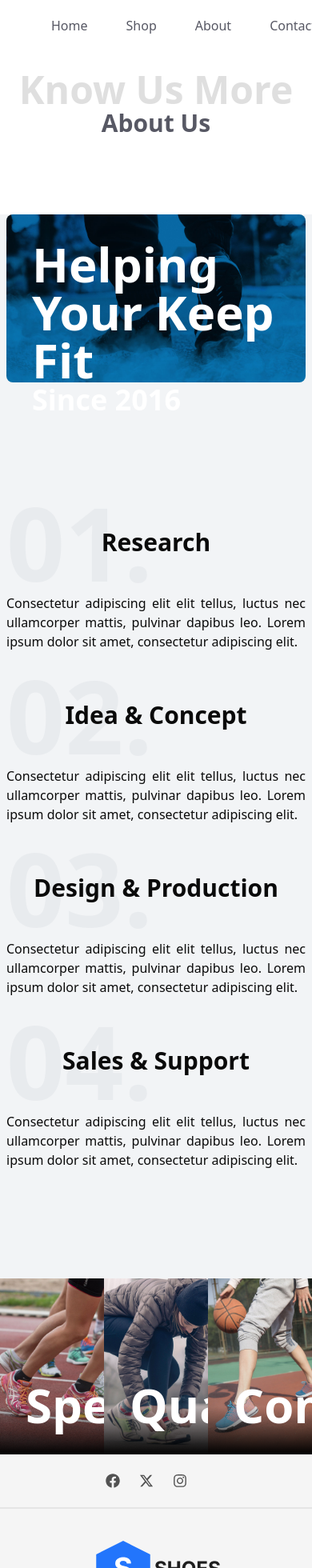
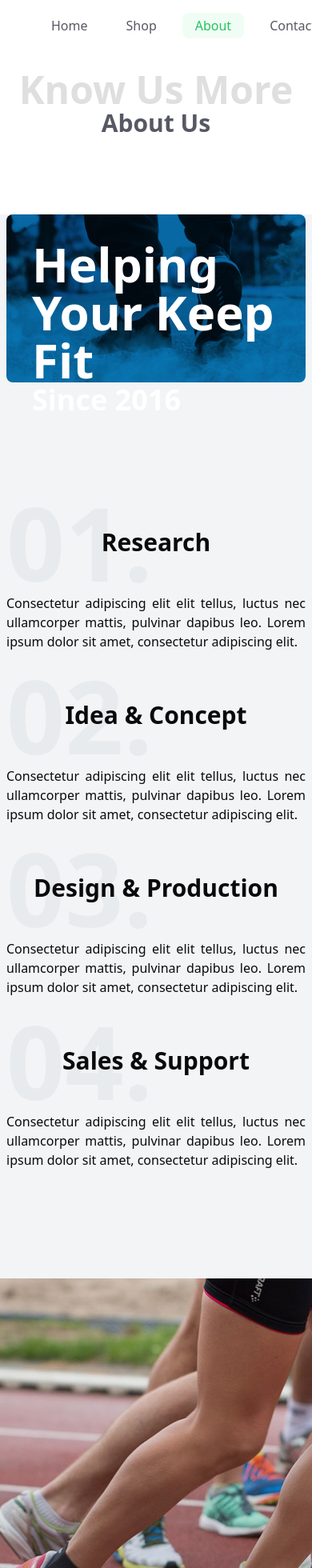
Before and after one commit to baliddeki/ovo-frontend, a React (Vite) app: page /about in a window 390 px wide. Shown: the top 1960 px of the page at 80% size. Built offline with nearby package versions, Linux system fonts and the light colour scheme.

Commit message:
fixed errors

```diff
--- a/src/components/user-components/UserHeader.tsx
+++ b/src/components/user-components/UserHeader.tsx
@@ -4,6 +4,8 @@ import {useActiveNav} from "@/assets/utils.tsx";
 import Cart from "@/components/user-components/Cart.tsx";
 const UserHeader = ()=>{
     const {activeBar, handleActiveBar, path} = useActiveNav();
+
+    console.log(path)
     return (
         <>
             <nav className={"flex items-center gap-4 section"}>
@@ -22,7 +24,7 @@ const UserHeader = ()=>{
                     <Link
                         onClick={()=>handleActiveBar("shop")}
                         to={"/shop"}
-                        className={`${activeBar === "shop" && path === "/shop" ? "bg-green-2 text-green-5 ": "text-gray-8"} hover:text-green-5 hover:bg-green-2 px-4 py-1 rounded-lg duration-300`}
+                        className={`${activeBar === "shop" || path === "/shop" ? "bg-green-2 text-green-5 ": "text-gray-8"} hover:text-green-5 hover:bg-green-2 px-4 py-1 rounded-lg duration-300`}
                     >
                         Shop
                     </Link>
@@ -30,7 +32,7 @@ const UserHeader = ()=>{
                     <Link
                         onClick={()=>handleActiveBar("about")}
                         to={"/about"}
-                        className={`${activeBar === "about" && path === "/about" ? "bg-green-2 text-green-5 ": "text-gray-8"} hover:text-green-5 hover:bg-green-2 px-4 py-1 rounded-lg duration-300`}
+                        className={`${activeBar === "about" || path === "/about" ? "bg-green-2 text-green-5 ": "text-gray-8"} hover:text-green-5 hover:bg-green-2 px-4 py-1 rounded-lg duration-300`}
                     >
                         About
                     </Link>
@@ -38,7 +40,7 @@ const UserHeader = ()=>{
                     <Link
                         onClick={()=>handleActiveBar("contact")}
                         to={"/contact"}
-                        className={`${activeBar === "contact" && path === "/contact" ? "bg-green-2 text-green-5 ": "text-gray-8"} hover:text-green-5 hover:bg-green-2 px-4 py-1 rounded-lg duration-300`}
+                        className={`${activeBar === "contact" || path === "/contact" ? "bg-green-2 text-green-5 ": "text-gray-8"} hover:text-green-5 hover:bg-green-2 px-4 py-1 rounded-lg duration-300`}
                     >
                         Contact
                     </Link>
--- a/src/pages/user-pages/about.tsx
+++ b/src/pages/user-pages/about.tsx
@@ -30,13 +30,13 @@ const About = ()=>{
                         <Services number={"04"} title={"Sales & Support"}/>
                     </div>
                 </div>
-                <div className={"grid grid-cols-3 "}>
+                <div className={"grid md:grid-cols-3 "}>
                     <div className={"relative"}>
                         <img className={"block w-full max-h-[46rem] object-cover"} src={speed}
                              alt={"Background Image"}/>
                         <div style={shadowBackground} className={"absolute bg-bottom-shadow top-0 left-0 w-full h-full flex flex-col p-8 md:px-14 md:py-24"}>
                             <div className={"mt-auto"}>
-                                <p className={"text-white text-6xl font-extrabold w-fit mx-auto"}>Speed</p>
+                                <p className={"text-white text-5xl lg:text-6xl font-extrabold w-fit mx-auto"}>Speed</p>
                             </div>
                         </div>
                     </div>
@@ -45,7 +45,7 @@ const About = ()=>{
                              alt={"Background Image"}/>
                         <div style={shadowBackground} className={"absolute bg-bottom-shadow top-0 left-0 w-full h-full flex flex-col p-8 md:px-14 md:py-24"}>
                             <div className={"mt-auto"}>
-                                <p className={"text-white text-6xl font-extrabold w-fit mx-auto"}>Quality</p>
+                                <p className={"text-white text-5xl lg:text-6xl font-extrabold w-fit mx-auto"}>Quality</p>
                             </div>
                         </div>
                     </div>
@@ -54,7 +54,7 @@ const About = ()=>{
                              alt={"Background Image"}/>
                         <div style={shadowBackground} className={"absolute bg-bottom-shadow top-0 left-0 w-full h-full flex flex-col p-8 md:px-14 md:py-24"}>
                             <div className={"mt-auto"}>
-                                <p className={"text-white text-6xl font-extrabold w-fit mx-auto"}>Comfort</p>
+                                <p className={"text-white text-5xl lg:text-6xl font-extrabold w-fit mx-auto"}>Comfort</p>
                             </div>
                         </div>
                     </div>
```
